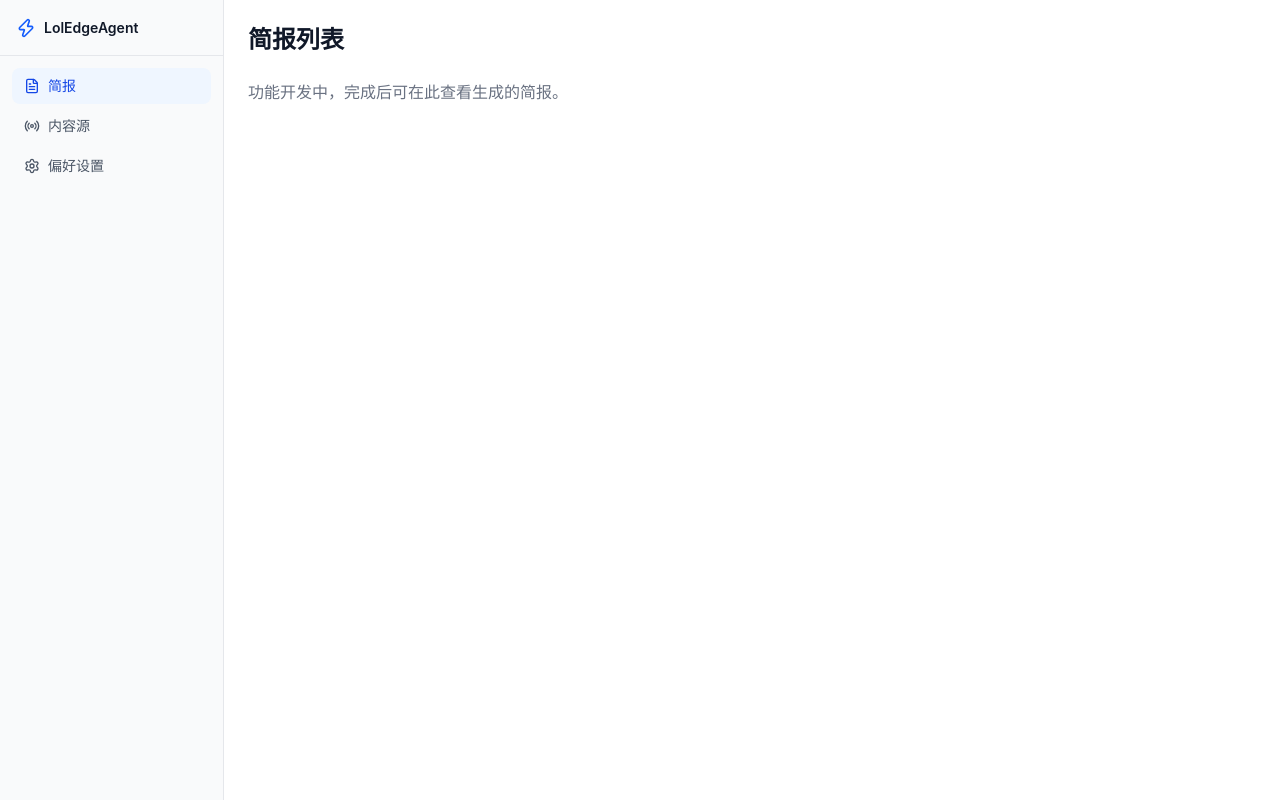
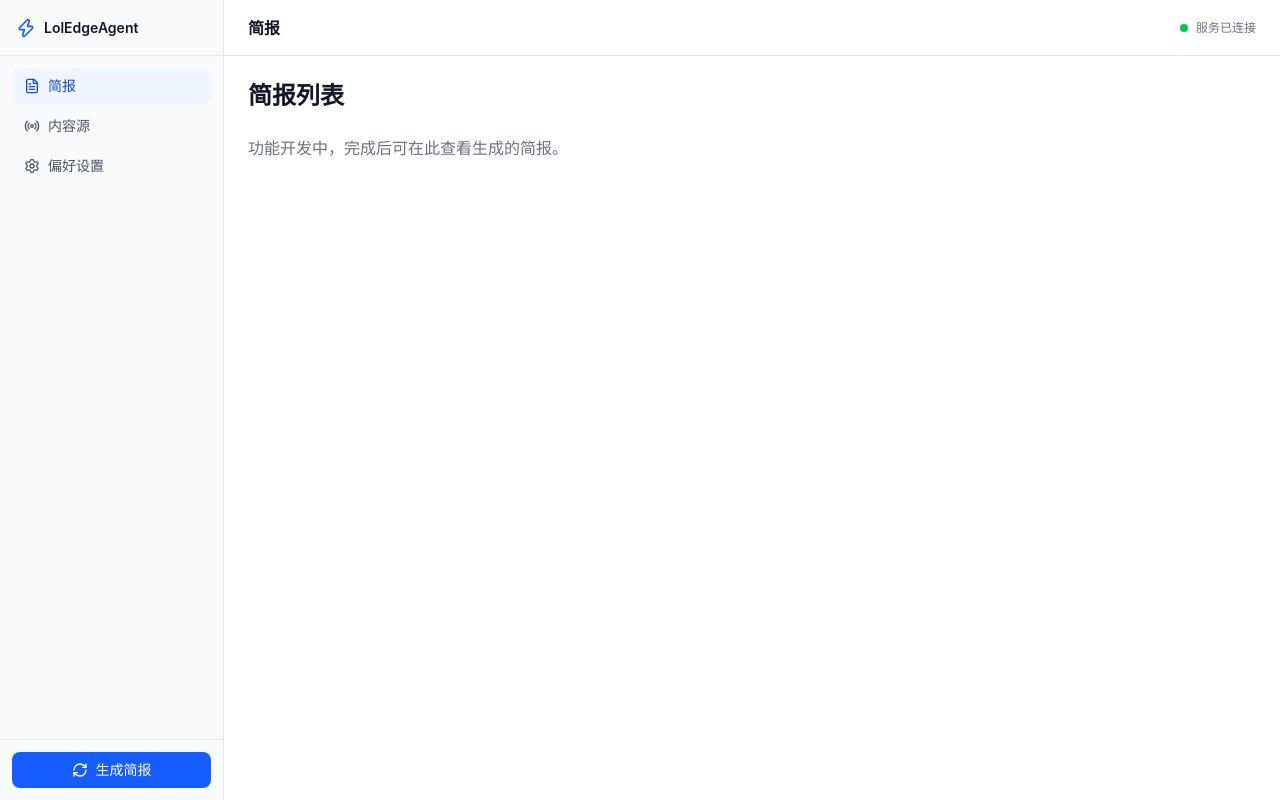
Before and after one commit to ysy1101/LolEdgeAgent, a React (Vite) app in the folder frontend/: page /briefings in a window 1280 px wide. Built offline with nearby package versions, Linux system fonts and the light colour scheme.

Commit message:
feat: 完善侧边栏布局，添加生成简报按钮和页面顶栏

```diff
--- /dev/null
+++ b/frontend/src/components/layout/Header.tsx
@@ -0,0 +1,11 @@
+export function Header({ title }: { title: string }) {
+  return (
+    <header className="flex h-14 items-center justify-between border-b border-gray-200 px-6">
+      <h1 className="text-base font-semibold text-gray-900">{title}</h1>
+      <div className="flex items-center gap-2 text-xs text-gray-500">
+        <span className="inline-block h-2 w-2 rounded-full bg-green-500" />
+        服务已连接
+      </div>
+    </header>
+  );
+}
--- a/frontend/src/components/layout/Sidebar.tsx
+++ b/frontend/src/components/layout/Sidebar.tsx
@@ -1,5 +1,5 @@
 import { NavLink } from 'react-router';
-import { FileText, Radio, Settings, Zap } from 'lucide-react';
+import { FileText, Radio, Settings, Zap, RefreshCw } from 'lucide-react';
 
 export function Sidebar() {
   return (
@@ -14,6 +14,16 @@ export function Sidebar() {
         <NavItem to="/sources" icon={<Radio className="h-4 w-4" />} label="内容源" />
         <NavItem to="/preferences" icon={<Settings className="h-4 w-4" />} label="偏好设置" />
       </nav>
+
+      <div className="border-t border-gray-200 p-3">
+        <a
+          href="/briefings"
+          className="flex items-center justify-center gap-2 rounded-lg bg-blue-600 px-3 py-2 text-sm font-medium text-white hover:bg-blue-700 transition-colors"
+        >
+          <RefreshCw className="h-4 w-4" />
+          生成简报
+        </a>
+      </div>
     </aside>
   );
 }
--- a/frontend/src/layouts/DashboardLayout.tsx
+++ b/frontend/src/layouts/DashboardLayout.tsx
@@ -1,11 +1,22 @@
-import { Outlet } from 'react-router';
+import { useLocation, Outlet } from 'react-router';
 import { Sidebar } from '../components/layout/Sidebar';
+import { Header } from '../components/layout/Header';
+
+const titles: Record<string, string> = {
+  '/briefings': '简报',
+  '/sources': '内容源管理',
+  '/preferences': '偏好设置',
+};
 
 export default function DashboardLayout() {
+  const { pathname } = useLocation();
+  const title = titles[pathname] || '简报';
+
   return (
     <div className="flex h-screen bg-white">
       <Sidebar />
       <div className="flex flex-1 flex-col overflow-hidden">
+        <Header title={title} />
         <main className="flex-1 overflow-y-auto p-6">
           <Outlet />
         </main>
```
